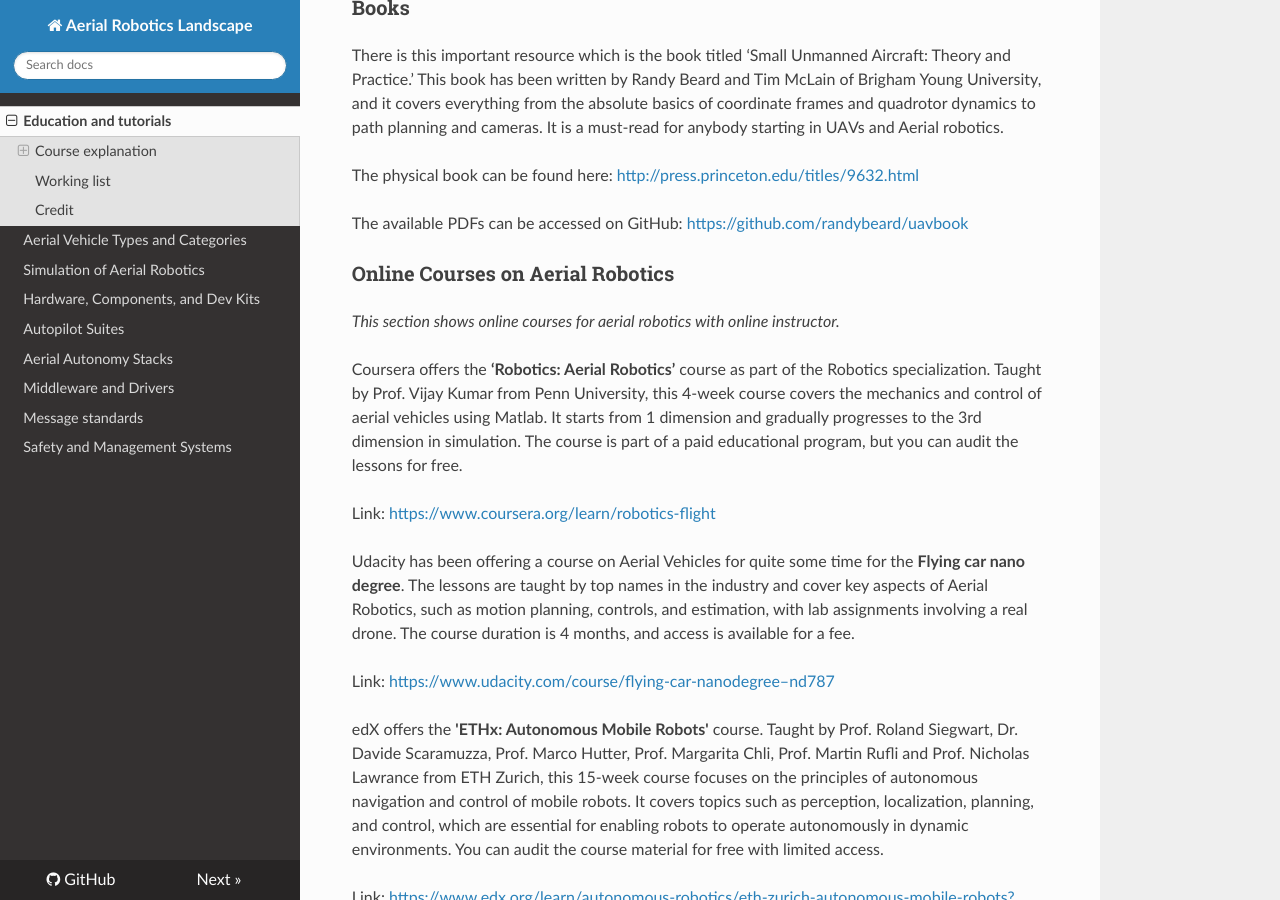
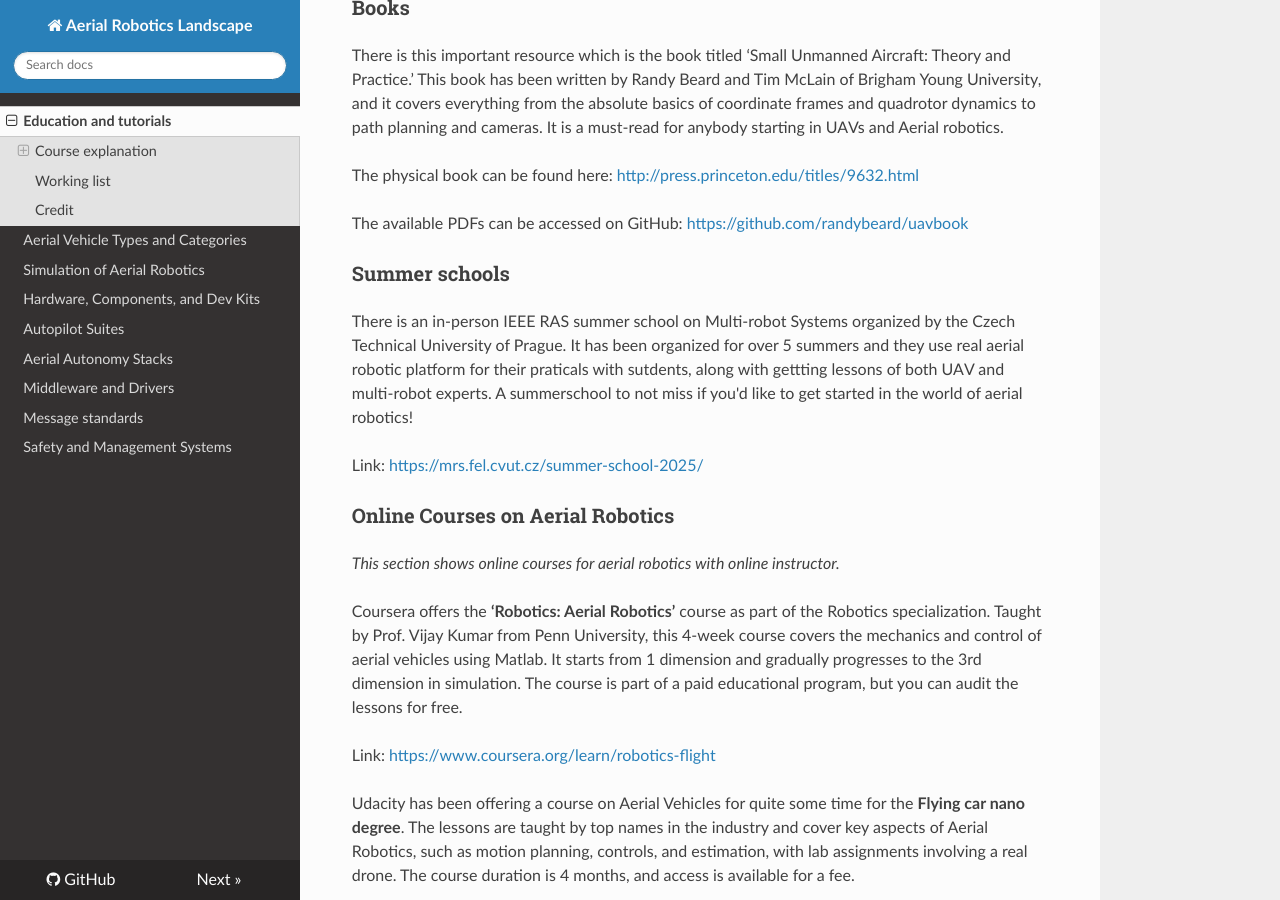
Before and after one commit to ROS-Aerial/aerial_robotic_landscape, an MkDocs documentation site: the page built from docs/education_and_tutorial.md, in a window 1280 px wide and 900 px high, scrolled down 462 px. Built offline with MkDocs 1.6.1, drawn with Linux system fonts in a browser that asks for light colours; nearby versions of some CDN libraries.

Commit message:
Add RAS summerschool to education and tutorials

```diff
--- a/docs/education_and_tutorial.md
+++ b/docs/education_and_tutorial.md
@@ -14,6 +14,12 @@
 The physical book can be found here: <http://press.princeton.edu/titles/9632.html>
 
 The available PDFs can be accessed on GitHub: <https://github.com/randybeard/uavbook>
+
+### Summer schools
+
+There is an in-person IEEE RAS summer school on Multi-robot Systems organized by the Czech Technical University of Prague. It has been organized for over 5 summers and they use real aerial robotic platform for their praticals with sutdents, along with gettting lessons of both UAV and multi-robot experts. A summerschool to not miss if you'd like to get started in the world of aerial robotics!
+
+Link: <https://mrs.fel.cvut.cz/summer-school-2025/>
 
 ### Online Courses on Aerial Robotics
 
```
